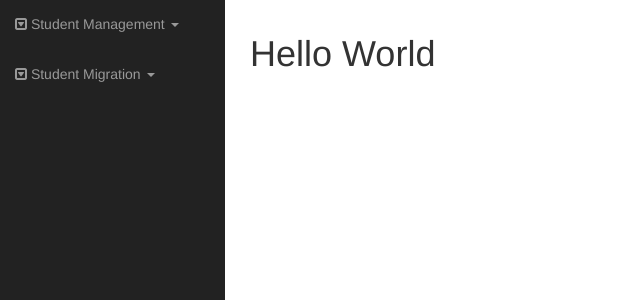
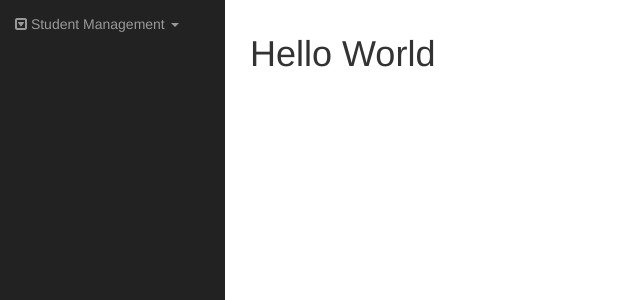
Before and after one commit to kitzerland/csms, a PHP site: page / in a window 1280 px wide. Shown: the part 51-351 px from the top of the page, without its empty margins (0-640 px from the left). Run offline with PHP 8.4, Linux system fonts and the light colour scheme; the visitor is signed in with stand-in values (Sample User, id 1); some libraries are stand-ins or nearby versions.

Commit message:
commit from tortoise

```diff
--- a/App/Views/Student/register.php.twig
+++ b/App/Views/Student/register.php.twig
@@ -66,7 +66,7 @@
     </fieldset>
 
 {% endblock %}
-{% block scripts %}
+{% block script %}
     <script>
         $(function () {
 
--- a/App/Views/base.php.twig
+++ b/App/Views/base.php.twig
@@ -45,7 +45,7 @@
                 </div><!-- /.row -->
             </div><!-- /#page-wrapper -->
         </div><!-- /#wrapper -->
-        {% block scripts %}
+        {% block script %}
         {% endblock %}
     </body>
 </html>
--- a/App/Views/navigation.php.twig
+++ b/App/Views/navigation.php.twig
@@ -14,25 +14,16 @@
     <div class="collapse navbar-collapse navbar-ex1-collapse">
         <ul class="nav navbar-nav side-nav leftNavigation">
 
-            <!--registrar area-->
+            <!--student area-->
                 <li class="dropdown">
                     <a href="#" class="dropdown-toggle" data-toggle="dropdown"><i class="fa fa-caret-square-o-down"></i> Student Management <b class="caret"></b></a>
                     <ul class="dropdown-menu">
-                        <li><a href="student/register"> Register a Student</a></li>
-                        <li><a href="student/payment"> Payment</a></li>
-                        <li><a href="student/achievement"> Achievements</a></li>
+                        <li><a href="/student/register"> Register a Student</a></li>
+                        <li><a href="/student/achievement"> Achievements</a></li>
+                        <li><a href="/student/payment"> Payment</a></li>
                     </ul>
                 </li>
-
-
-
-                <li class="dropdown">
-                    <a href="#" class="dropdown-toggle" data-toggle="dropdown"><i class="fa fa-caret-square-o-down"></i> Student Migration <b class="caret"></b></a>
-                    <ul class="dropdown-menu">
-                        <li><a href="migrate.php"> Migrate Students</a></li>
-                    </ul>
-                </li>
-            <!--end of registrar area-->
+            <!--end of student area-->
 
         </ul>
 
--- a/public/index.php
+++ b/public/index.php
@@ -56,6 +56,8 @@ $router->add('login', ['controller' => 'LoginController', 'action' => 'index', '
 $router->add('', ['controller' => 'HomeController', 'action' => 'index']);
 $router->add('index', ['controller' => 'HomeController', 'action' => 'index']);
 $router->add('student/register', ['controller' => 'RegistrationController', 'action' => 'index', 'namespace' => 'Student']);
+$router->add('student/achievement', ['controller' => 'AchievementController', 'action' => 'index', 'namespace' => 'Student']);
+$router->add('student/payment', ['controller' => 'PaymentController', 'action' => 'index', 'namespace' => 'Student']);
 
 
 /**
@@ -63,6 +65,8 @@ $router->add('student/register', ['controller' => 'RegistrationController', 'act
  */
 $router->post('login', ['controller' => 'LoginController', 'action' => 'login', 'namespace' => 'User']);
 $router->post('student/register', ['controller' => 'RegistrationController', 'action' => 'register', 'namespace' => 'Student']);
+$router->post('student/search', ['controller' => 'SearchController', 'action' => 'index', 'namespace' => 'Student']);
+$router->post('student/getResult', ['controller' => 'SearchController', 'action' => 'getResult', 'namespace' => 'Student']);
 
 
 
```
Also changed, not shown: public/js/validate.js (line endings or trailing spaces).
